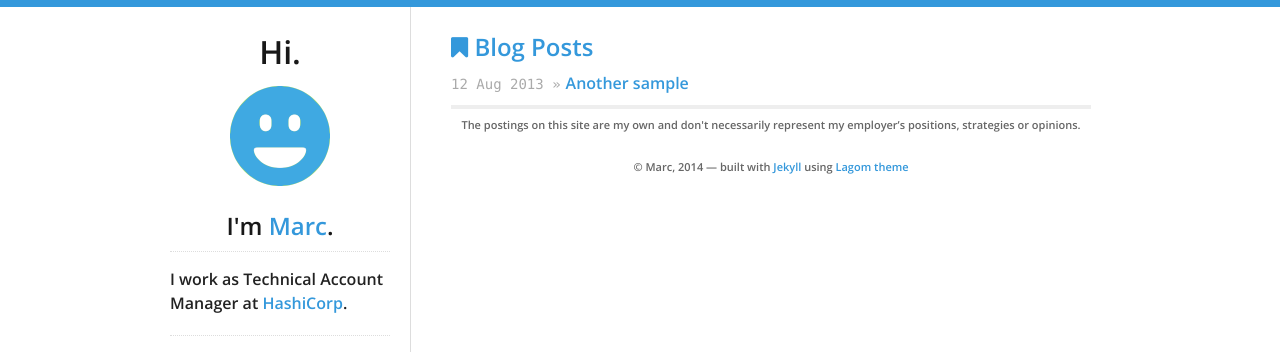
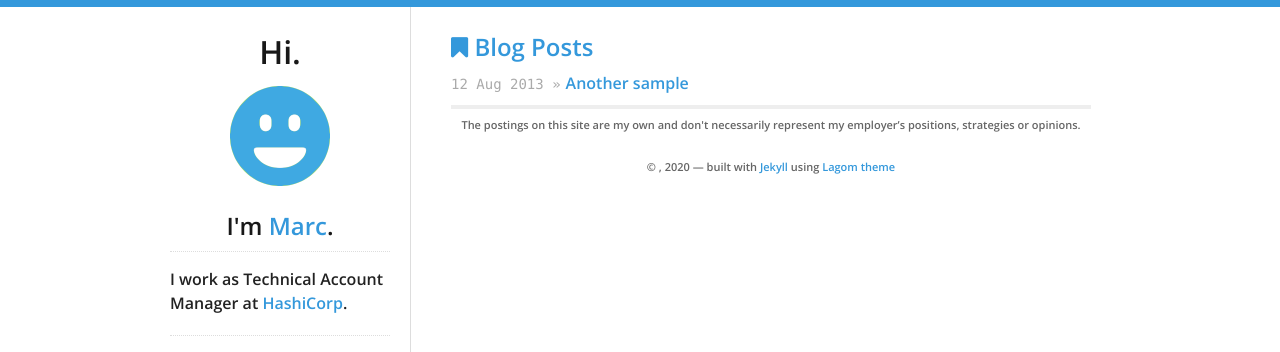
Before and after one commit to servicecontrol/servicecontrol.github.io, a Jekyll site: the page built from index.html, in a window 1280 px wide. Shown: the top 352 px of the page. Built offline with Jekyll 4.4.1, drawn with Linux system fonts in a browser that asks for light colours; nearby versions of some CDN libraries.

Commit message:
Update footer.html

```diff
--- a/_includes/footer.html
+++ b/_includes/footer.html
@@ -7,6 +7,6 @@
   {% endif %}
 
   <p>
-    © {{ site.data.theme.name }}, 2014 &mdash; built with <a href="http://jekyllrb.com/">Jekyll</a> using <a href="https://github.com/swanson/lagom">Lagom theme</a>
+    © {{ site.data.theme.full_name }}, 2020 &mdash; built with <a href="http://jekyllrb.com/">Jekyll</a> using <a href="https://github.com/swanson/lagom">Lagom theme</a>
   </p>
 </div>
```
